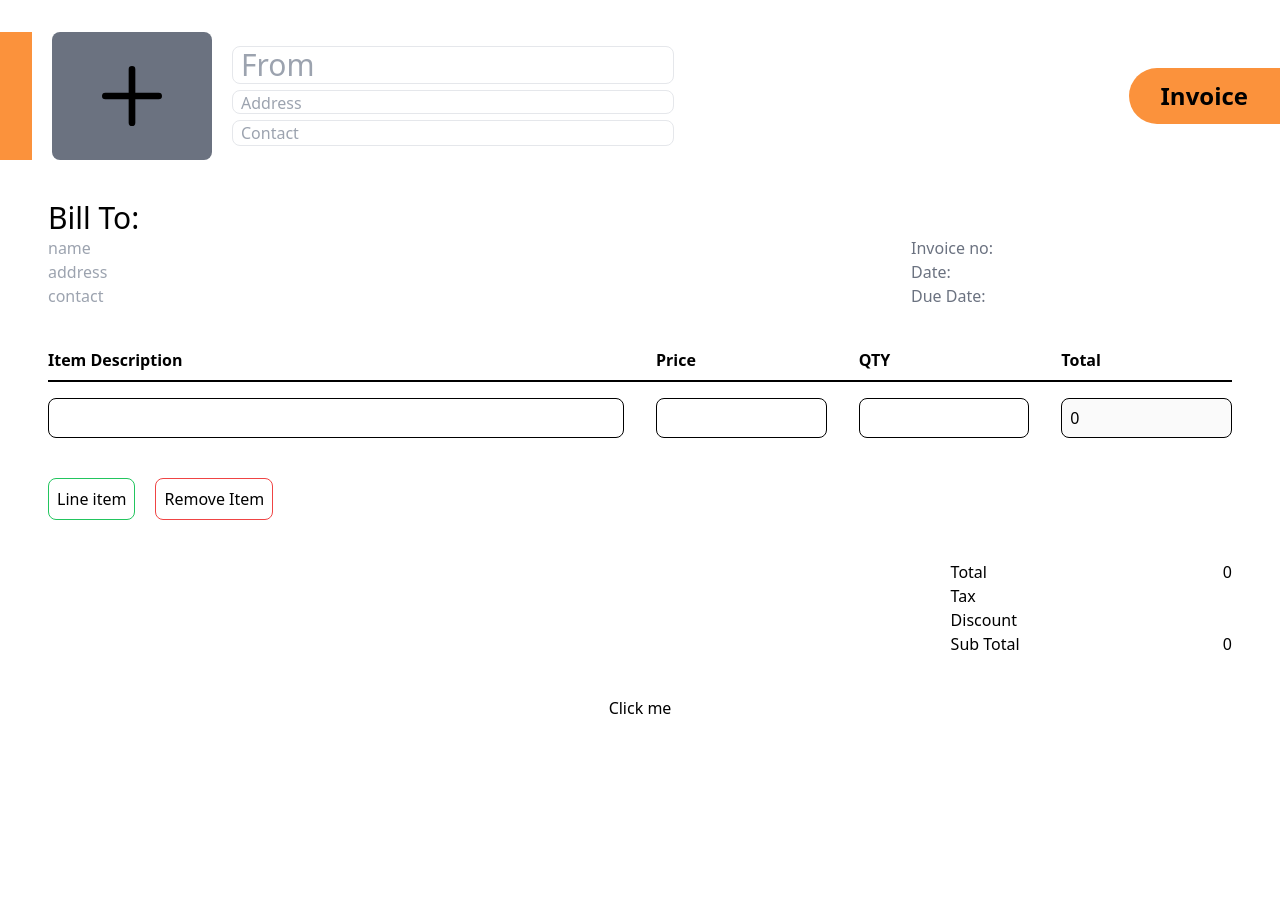
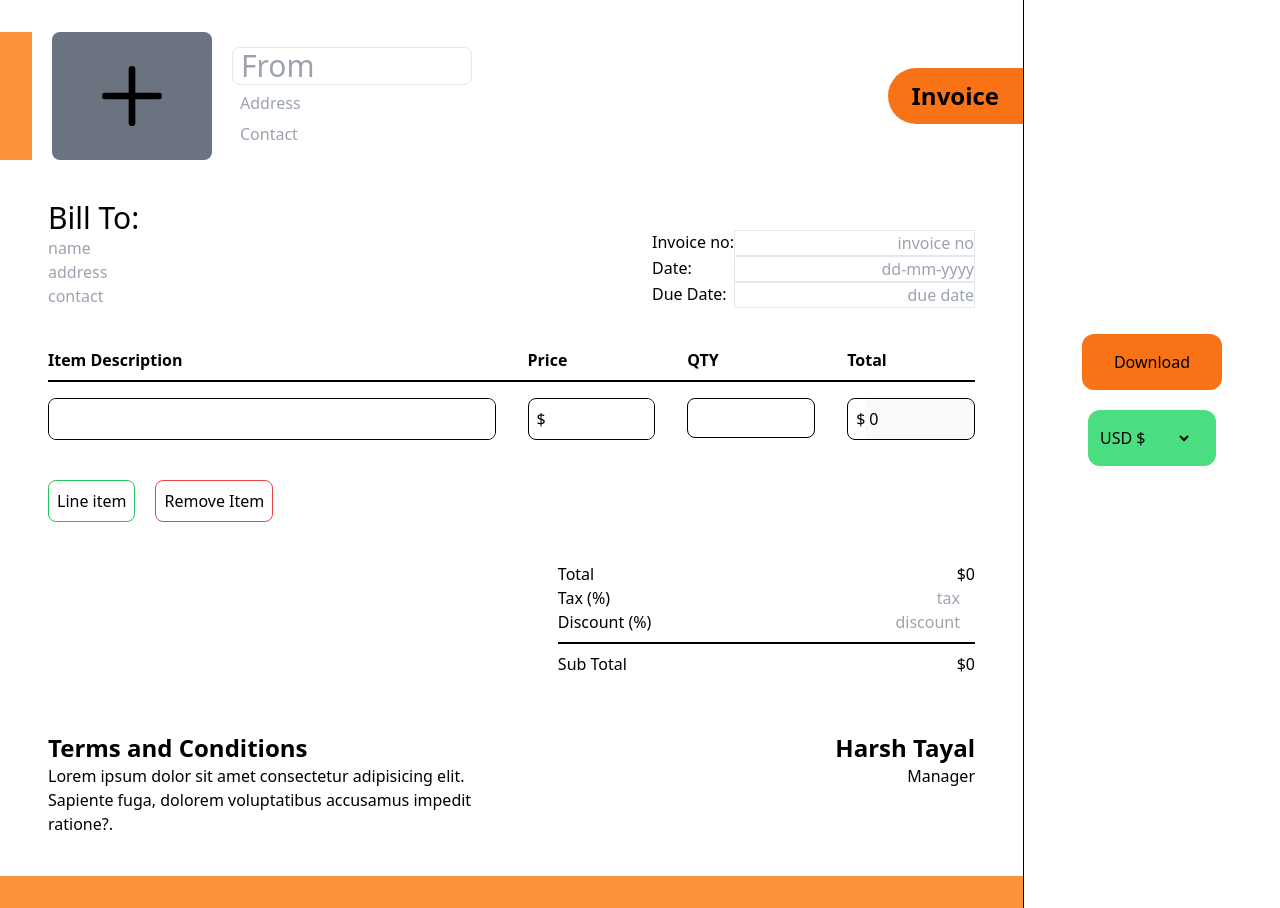
Before and after one commit to Harshtayal2005/BillCraft, a React (Vite) app in the folder frontend/: page /testing in a window 1280 px wide. Before the commit the page ends 800 px from the top, so only its background shows below. Built offline with nearby package versions, Linux system fonts and the light colour scheme.

Commit message:
template1 coded

```diff
--- a/frontend/src/pages/templates/Template1.jsx
+++ b/frontend/src/pages/templates/Template1.jsx
@@ -2,6 +2,7 @@ import React, { useRef, useState, useEffect } from "react";
 import jsPDF from "jspdf";
 import html2canvas from "html2canvas";
 import ImageUploader from "../../components/ImageUploader.jsx";
+import { countryList } from "./countryCodes.js";
 
 const Template1 = () => {
   const downloadPdf = () => {
@@ -31,23 +32,23 @@ const Template1 = () => {
 
   const [items, setItems] = useState([0]);
   const [amnt, setAmnt] = useState([0]);
-  //   const priceRef = useRef(null);
-  //   const qtyRef = useRef(null);
-  //   const taxRef = useRef(null);
-  // const discountRef = useRef(null);
   const priceRef = useRef([]);
   const qtyRef = useRef([]);
   const taxRef = useRef(0);
   const discountRef = useRef(0);
   const [totalSum, setTotalSum] = useState(0);
   const [subTotalSum, setSubTotalSum] = useState(0);
+  const [countrySymbol, setCountrySymbol] = useState('$');
 
   const updateTotalSum = () => {
     const newTotal = amnt.reduce((acc, curr) => acc + curr, 0);
     setTotalSum(newTotal);
     const tax = taxRef.current.value ? parseFloat(taxRef.current.value) : 0;
-    const discount = discountRef.current.value ? parseFloat(discountRef.current.value) : 0;
-    const finalTotal = newTotal + (newTotal * tax) / 100 - (newTotal * discount) / 100;
+    const discount = discountRef.current.value
+      ? parseFloat(discountRef.current.value)
+      : 0;
+    const finalTotal =
+      newTotal + (newTotal * tax) / 100 - (newTotal * discount) / 100;
     setSubTotalSum(finalTotal);
   };
   const handleItemClick = (e) => {
@@ -69,6 +70,10 @@ const Template1 = () => {
       (priceRef.current[idx].value || 0) * (qtyRef.current[idx].value || 0);
     setAmnt(updatedAmounts);
   };
+  const handleCurrChange = (e) => {
+    const keyCurrency = e.target.value;
+    setCountrySymbol(countryList[keyCurrency])
+  }
 
   useEffect(() => {
     updateTotalSum();
@@ -77,19 +82,19 @@ const Template1 = () => {
   const itemFn = (idx) => {
     return (
       <>
-        <div className="col-span-3">
-          <input
-            type="text"
-            className="border w-full border-black rounded-lg h-10 outline-none pl-2"
-          />
+        <div className="col-span-3 border border-black rounded-lg overflow-hidden">
+          <input type="text" className="w-full h-10 outline-none pl-2" />
         </div>
         <div>
+          <div className="flex items-center pl-2 border border-black rounded-lg overflow-hidden">
+            <p>{countrySymbol}</p>
             <input
               type="number"
               ref={(el) => (priceRef.current[idx] = el)}
               onChange={() => handlePriceOrQtyChange(idx)}
-            className="border w-full border-black rounded-lg h-10 outline-none pl-2"
+              className="w-full  h-10 outline-none pl-1"
             />
+          </div>
         </div>
         <div>
           <input
@@ -100,12 +105,16 @@ const Template1 = () => {
           />
         </div>
         <div>
+          <div className="flex items-center pl-2 border border-black rounded-lg overflow-hidden">
+            <p>{countrySymbol}</p>
             <input
             type="number"
             disabled
             value={amnt[idx]}
-            className="border w-full border-black rounded-lg h-10 outline-none pl-2 hover:cursor-not-allowed"
+            className="w-full h-10 outline-none pl-1 hover:cursor-not-allowed"
           />
+          </div>
+
         </div>
         <div
           className={`col-span-6 mt-4 mb-4 border border-black ${
@@ -115,38 +124,40 @@ const Template1 = () => {
       </>
     );
   };
-
   return (
     <>
-      <div className="h-screen" id="template-1">
-        <div className="flex flex-col gap-10">
-          <div className="mt-8 flex justify-between items-center">
-            <div className="flex h-32 gap-5">
-              <div className="h-full w-8 bg-orange-400"></div>
+      <div className="min-h-screen flex flex-col md:flex md:flex-row">
+        <div
+          className="flex flex-col gap-10 w-full md:w-[80%] border-r border-black"
+          id="template-1"
+        >
+          <div className="mt-8 flex flex-col-reverse gap-4 sm:gap-0 sm:flex sm:flex-row sm:justify-between sm:items-center">
+            <div className="flex h-32 mx-12 sm:mx-0 justify-between sm:justify-start sm:gap-5">
+              <div className="hidden sm:block h-full w-8 bg-orange-400"></div>
               <ImageUploader />
-              <div className="flex flex-col py-2 justify-evenly">
+              <div className="flex flex-col py-2 justify-evenly w-[10rem] xsm:w-[15rem]">
                 <input
                   type="text"
                   placeholder="From"
-                  className="text-3xl outline-none border rounded-lg pl-2"
+                  className="text-3xl outline-none rounded-lg pl-2 border"
                 />
                 <textarea
                   placeholder="Address"
-                  className="h-6 resize-none overflow-hidden outline-none border rounded-lg pl-2"
+                  className="h-6 resize-none overflow-hidden outline-none rounded-lg pl-2"
                 ></textarea>
                 <input
                   type="text"
                   placeholder="Contact"
-                  className="outline-none text-gray-600 border rounded-lg pl-2"
+                  className="outline-none text-gray-600 rounded-lg pl-2"
                 />
               </div>
             </div>
-            <div className="px-8 py-3 h-1/2 bg-orange-400 rounded-l-full">
-              <h1 className="text-2xl font-bold">Invoice</h1>
+            <div className="flex justify-end items-center">
+              <h1 className="text-2xl font-bold bg-orange-500 px-6 py-3 rounded-l-full">Invoice</h1>
             </div>
           </div>
 
-          <div className="flex justify-between mx-12 items-end">
+          <div className="flex flex-col gap-4 xsm:gap-0 xsm:flex-row xsm:justify-between xsm:items-end mx-12">
             <div className="flex flex-col w-[10rem]">
               <h1 className="text-3xl">Bill To:</h1>
               <input type="text" placeholder="name" className="outline-none" />
@@ -161,27 +172,36 @@ const Template1 = () => {
                 className="outline-none"
               />
             </div>
-            <div className="flex flex-col text-gray-500">
-              <span>
-                Invoice no:
+            <div className="flex flex-col">
+              <div className="flex justify-between">
+                <h1>Invoice no:</h1>
                 <input
                   type="text"
-                  className="pl-2 outline-none"
-                  placeholder=""
+                  className="pl-2 outline-none text-end border"
+                  placeholder="invoice no"
                 />
-              </span>
-              <span>
-                Date:
-                <input type="text" className="pl-2 outline-none" />
-              </span>
-              <span>
-                Due Date:
-                <input type="text" className="pl-2 outline-none" />
-              </span>
+              </div>
+              <div className="flex justify-between">
+                <h1>Date:</h1>
+                <input
+                  type="text"
+                  className="pl-2 outline-none text-end border"
+                  placeholder="dd-mm-yyyy"
+                />
+              </div>
+
+              <div className="flex justify-between">
+                <h1>Due Date:</h1>
+                <input
+                  type="text"
+                  className="pl-2 outline-none text-end border"
+                  placeholder="due date"
+                />
+              </div>
             </div>
           </div>
 
-          <div className="grid grid-cols-6 gap-x-8 mx-12">
+          <div className="grid grid-cols-6 gap-x-2 xsm:gap-x-8 mx-12">
             <div className="col-span-3 font-bold">Item Description</div>
             <div className="font-bold">Price</div>
             <div className="font-bold">QTY</div>
@@ -189,6 +209,7 @@ const Template1 = () => {
             <div className="col-span-6 mt-2 mb-4 border border-black"></div>
             {items.map((idx) => itemFn(idx))}
           </div>
+
           <div className="mx-12 flex gap-5">
             <button
               onClick={() => handleItemClick("add")}
@@ -207,36 +228,75 @@ const Template1 = () => {
           </div>
 
           <div className="mx-12 flex justify-end">
-            <div className="flex flex-col">
+            <div className="flex flex-col w-[45%]">
               <div className="flex justify-between">
                 <h1>Total</h1>
-                <h1>{totalSum}</h1>
+                <h1>{countrySymbol}{totalSum}</h1>
               </div>
               <div className="flex justify-between">
-                <h1>Tax</h1>
+                <h1>Tax (%)</h1>
                 <input
                   type="number"
                   ref={taxRef}
                   onChange={updateTotalSum}
-                  className="text-end resize-none -mr-4"
+                  placeholder="tax"
+                  className="text-right appearance-none w-[5rem]"
                 />
+
               </div>
               <div className="flex justify-between">
-                <h1>Discount</h1>
+                <h1>Discount (%)</h1>
                 <input
                   type="number"
                   ref={discountRef}
                   onChange={updateTotalSum}
-                  className="text-end resize-none -mr-4"
+                  placeholder="discount"
+                  className="text-right appearance-none w-[5rem]"
                 />
               </div>
+              <div className="border border-black my-2"></div>
               <div className="flex justify-between">
                 <h1>Sub Total</h1>
-                <h1>{subTotalSum}</h1>
+                <h1>{countrySymbol}{subTotalSum}</h1>
               </div>
             </div>
           </div>
-          <button onClick={downloadPdf}>Click me</button>
+
+          <div className="flex justify-between mx-12 mt-4">
+            <div className="flex flex-col w-1/2">
+              <h1 className="font-bold text-2xl">Terms and Conditions</h1>
+              <p>
+                Lorem ipsum dolor sit amet consectetur adipisicing elit.
+                Sapiente fuga, dolorem voluptatibus accusamus impedit ratione?.
+              </p>
+            </div>
+            <div className="flex flex-col items-end">
+              <h1 className="font-bold text-2xl">Harsh Tayal</h1>
+              <p>Manager</p>
+            </div>
+          </div>
+
+          {/* footer */}
+          <div className="bg-orange-400 h-8"></div>
+        </div>
+
+        <div className="w-[20%] h-screen flex flex-col gap-5 justify-center items-center">
+          <button
+            onClick={downloadPdf}
+            className="bg-orange-500 py-4 px-8 rounded-xl"
+          >
+            Download
+          </button>
+
+          <div className="bg-green-400 py-4 w-[8rem] flex rounded-xl">
+            <select onChange={handleCurrChange} className="outline-none ml-2 bg-green-400 w-[6rem] hover:cursor-pointer">
+              {Object.keys(countryList).map((curr) => (
+                <option key={curr} value={curr}>
+                  {curr} {countryList[curr]}
+                </option>
+              ))}
+            </select>
+          </div>
         </div>
       </div>
     </>
--- /dev/null
+++ b/frontend/src/pages/templates/countryCodes.js
@@ -0,0 +1,161 @@
+export const countryList = {
+    USD: "$",      // United States Dollar
+    AED: "د.إ",   // UAE Dirham
+    AFN: "؋",     // Afghan Afghani
+    XCD: "$",      // East Caribbean Dollar
+    ALL: "L",      // Albanian Lek
+    AMD: "֏",     // Armenian Dram
+    ANG: "ƒ",      // Netherlands Antillean Guilder
+    AOA: "Kz",      // Angolan Kwanza
+    AQD: "AQD",    // AQD (not commonly used)
+    ARS: "$",      // Argentine Peso
+    AUD: "$",      // Australian Dollar
+    AZN: "₼",      // Azerbaijani Manat
+    BAM: "KM",     // Bosnian Convertible Mark
+    BBD: "$",      // Barbadian Dollar
+    BDT: "৳",      // Bangladeshi Taka
+    XOF: "CFA",    // West African CFA Franc
+    BGN: "лв",     // Bulgarian Lev
+    BHD: "ب.د",    // Bahraini Dinar
+    BIF: "FBu",     // Burundian Franc
+    BMD: "$",      // Bermudian Dollar
+    BND: "$",      // Brunei Dollar
+    BOB: "Bs",     // Bolivian Boliviano
+    BRL: "R$",     // Brazilian Real
+    BSD: "$",      // Bahamian Dollar
+    NOK: "kr",     // Norwegian Krone
+    BWP: "P",      // Botswana Pula
+    BYR: "р.",     // Belarusian Ruble
+    BZD: "$",      // Belize Dollar
+    CAD: "$",      // Canadian Dollar
+    CDF: "FC",     // Congolese Franc
+    XAF: "FCFA",   // Central African CFA Franc
+    CHF: "CHF",    // Swiss Franc
+    CLP: "$",      // Chilean Peso
+    CNY: "¥",      // Chinese Yuan
+    COP: "$",      // Colombian Peso
+    CRC: "₡",      // Costa Rican Colón
+    CUP: "₱",      // Cuban Peso
+    CVE: "$",      // Cape Verdean Escudo
+    CYP: "£",      // Cypriot Pound
+    CZK: "Kč",     // Czech Koruna
+    DJF: "Fdj",    // Djiboutian Franc
+    DKK: "kr",     // Danish Krone
+    DOP: "RD$",     // Dominican Peso
+    DZD: "د.ج",    // Algerian Dinar
+    ECS: "$",      // Ecuadorian Sucre
+    EEK: "kr",     // Estonian Kroon
+    EGP: "ج.م",    // Egyptian Pound
+    ETB: "Br",     // Ethiopian Birr
+    EUR: "€",      // Euro
+    FJD: "$",      // Fijian Dollar
+    FKP: "£",      // Falkland Islands Pound
+    GBP: "£",      // British Pound Sterling
+    GEL: "₾",      // Georgian Lari
+    GGP: "£",      // Guernsey Pound
+    GHS: "₵",      // Ghanaian Cedi
+    GIP: "£",      // Gibraltar Pound
+    GMD: "D",      // Gambian Dalasi
+    GNF: "FG",     // Guinean Franc
+    GTQ: "Q",      // Guatemalan Quetzal
+    GYD: "$",      // Guyanese Dollar
+    HKD: "$",      // Hong Kong Dollar
+    HNL: "L",      // Honduran Lempira
+    HRK: "kn",     // Croatian Kuna
+    HTG: "G",      // Haitian Gourde
+    HUF: "Ft",     // Hungarian Forint
+    IDR: "Rp",     // Indonesian Rupiah
+    ILS: "₪",      // Israeli New Shekel
+    INR: "₹",      // Indian Rupee
+    IQD: "ع.د",    // Iraqi Dinar
+    IRR: "ریال",   // Iranian Rial
+    ISK: "kr",     // Icelandic Króna
+    JMD: "$",      // Jamaican Dollar
+    JOD: "د.أ",    // Jordanian Dinar
+    JPY: "¥",      // Japanese Yen
+    KES: "Ksh",    // Kenyan Shilling
+    KGS: "с",      // Kyrgyzstani Som
+    KHR: "៛",      // Cambodian Riel
+    KMF: "CF",     // Comorian Franc
+    KPW: "₩",      // North Korean Won
+    KRW: "₩",      // South Korean Won
+    KWD: "د.ك",    // Kuwaiti Dinar
+    KYD: "$",      // Cayman Islands Dollar
+    KZT: "₸",      // Kazakhstani Tenge
+    LAK: "₭",      // Laotian Kip
+    LBP: "ل.ل",    // Lebanese Pound
+    LKR: "Rs",     // Sri Lankan Rupee
+    LRD: "$",      // Liberian Dollar
+    LSL: "M",      // Lesotho Loti
+    LTL: "Lt",     // Lithuanian Litas
+    LVL: "Ls",     // Latvian Lats
+    LYD: "ل.د",    // Libyan Dinar
+    MAD: "م.د",    // Moroccan Dirham
+    MDL: "L",      // Moldovan Leu
+    MGA: "Ar",     // Malagasy Ariary
+    MKD: "ден",    // Macedonian Denar
+    MMK: "K",      // Myanmar Kyat
+    MNT: "₮",      // Mongolian Tögrög
+    MOP: "P",      // Macanese Pataca
+    MRO: "UM",     // Mauritanian Ouguiya
+    MTL: "₤",      // Maltese Lira
+    MUR: "₨",      // Mauritian Rupee
+    MVR: "Rf",     // Maldivian Rufiyaa
+    MWK: "MK",     // Malawian Kwacha
+    MXN: "$",      // Mexican Peso
+    MYR: "RM",     // Malaysian Ringgit
+    MZN: "MT",     // Mozambican Metical
+    NAD: "$",      // Namibian Dollar
+    XPF: "₣",      // CFP Franc
+    NGN: "₦",      // Nigerian Naira
+    NIO: "C$",     // Nicaraguan Córdoba
+    NPR: "Rs",     // Nepalese Rupee
+    NZD: "$",      // New Zealand Dollar
+    OMR: "ر.ع.",   // Omani Rial
+    PAB: "B/.",    // Panamanian Balboa
+    PEN: "S/.",    // Peruvian Sol
+    PGK: "K",      // Papua New Guinean Kina
+    PHP: "₱",      // Philippine Peso
+    PKR: "Rs",     // Pakistani Rupee
+    PLN: "zł",     // Polish Zloty
+    PYG: "₲",      // Paraguayan Guarani
+    QAR: "ر.ق",    // Qatari Rial
+    RON: "lei",    // Romanian Leu
+    RSD: "дин",    // Serbian Dinar
+    RUB: "₽",      // Russian Ruble
+    RWF: "FRw",    // Rwandan Franc
+    SAR: "ر.س",    // Saudi Riyal
+    SBD: "$",      // Solomon Islands Dollar
+    SCR: "₨",      // Seychellois Rupee
+    SDG: "ج.س.",   // Sudanese Pound
+    SEK: "kr",     // Swedish Krona
+    SGD: "$",      // Singapore Dollar
+    SKK: "Sk",     // Slovak Koruna
+    SLL: "Le",     // Sierra Leonean Leone
+    SOS: "S",      // Somali Shilling
+    SRD: "$",      // Surinamese Dollar
+    STD: "Db",     // São Tomé and Príncipe Dobra
+    SVC: "$",      // Salvadoran Colón
+    SYP: "ل.س",    // Syrian Pound
+    SZL: "E",      // Swazi Lilangeni
+    THB: "฿",      // Thai Baht
+    TJS: "SM",     // Tajikistani Somoni
+    TMT: "m",      // Turkmenistani Manat
+    TND: "د.ت",    // Tunisian Dinar
+    TOP: "T$",     // Tongan Paʻanga
+    TRY: "₺",      // Turkish Lira
+    TTD: "$",      // Trinidad and Tobago Dollar
+    TWD: "NT$",    // New Taiwan Dollar
+    TZS: "TSh",    // Tanzanian Shilling
+    UAH: "₴",      // Ukrainian Hryvnia
+    UGX: "USh",    // Ugandan Shilling
+    UYU: "$",      // Uruguayan Peso
+    UZS: "лв",     // Uzbekistani Som
+    VEF: "Bs.F.",   // Venezuelan Bolívar
+    VND: "₫",      // Vietnamese Dong
+    VUV: "Vt",     // Vanuatu Vatu
+    YER: "﷼",      // Yemeni Rial
+    ZAR: "R",      // South African Rand
+    ZMK: "K",      // Zambian Kwacha
+    ZWD: "Z$",      // Zimbabwean Dollar
+};
--- a/frontend/tailwind.config.js
+++ b/frontend/tailwind.config.js
@@ -6,6 +6,9 @@ export default {
       fontFamily: {
         "dancing-script": ["Dancing script", "cursive"],
       },
+      screens: {
+        xsm: "540px",
+      },
     },
   },
   plugins: [],
```
Also changed, not shown: frontend/public/dropdown.svg (added). Lines whose indentation alone changed are shown as unchanged.
